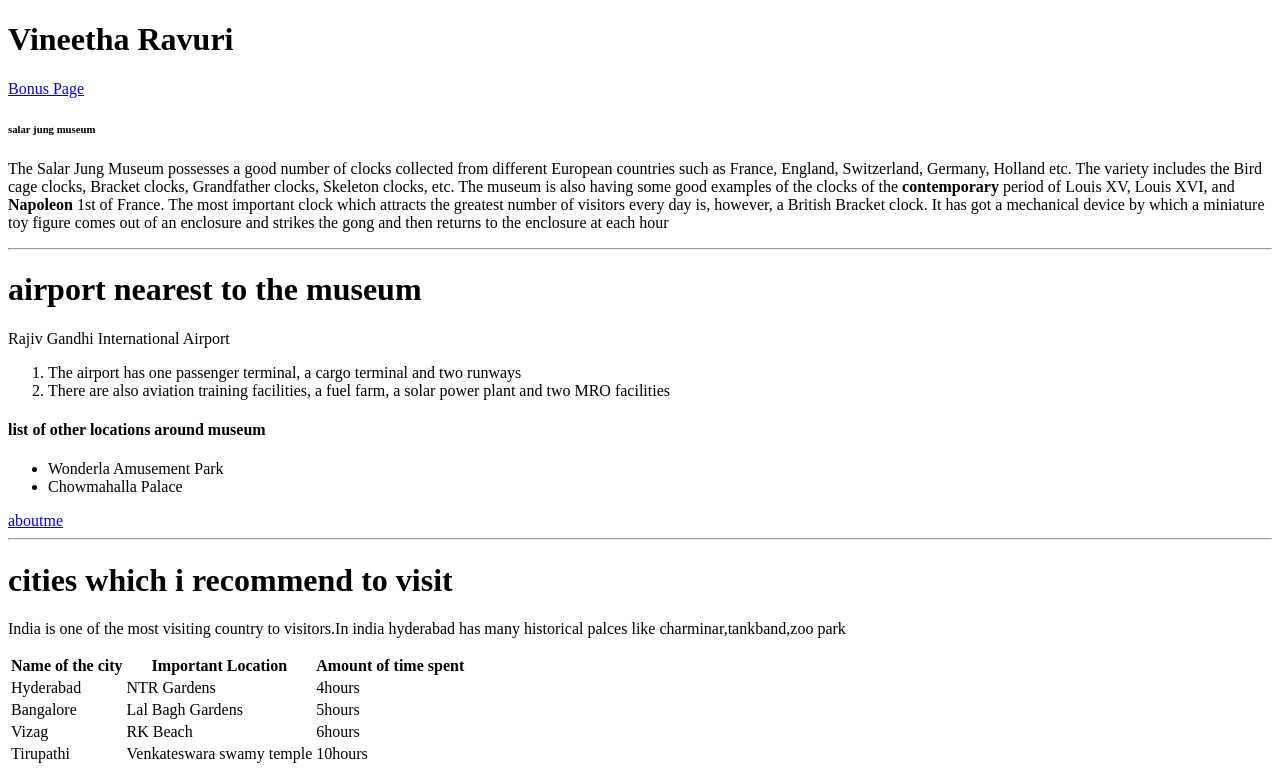
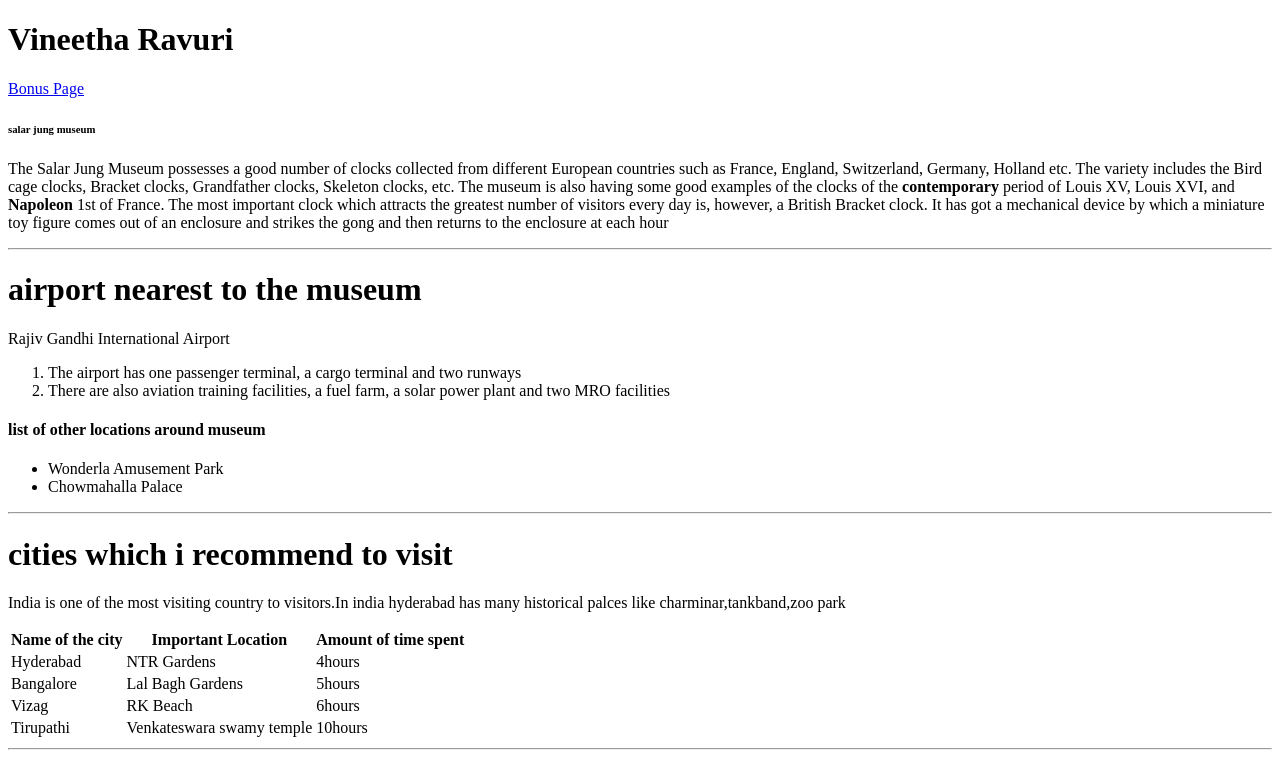
Before and after one commit to 44-563-Web-Apps-F22/44563-webapps-assignment-3-vineetharavuri2, a plain HTML site: page index.html in a window 1280 px wide. Shown: the top 769 px of the page. Drawn offline with Linux system fonts and the light colour scheme.

Commit message:
index.html

```diff
--- a/index.html
+++ b/index.html
@@ -30,7 +30,7 @@
        <li>Wonderla Amusement Park</li>
        <li>Chowmahalla Palace</li>
    </ul>
-   <a href="aboutme.html">aboutme</a>
+
 
    <hr>
    <h1>cities which i recommend to visit</h1>
```
